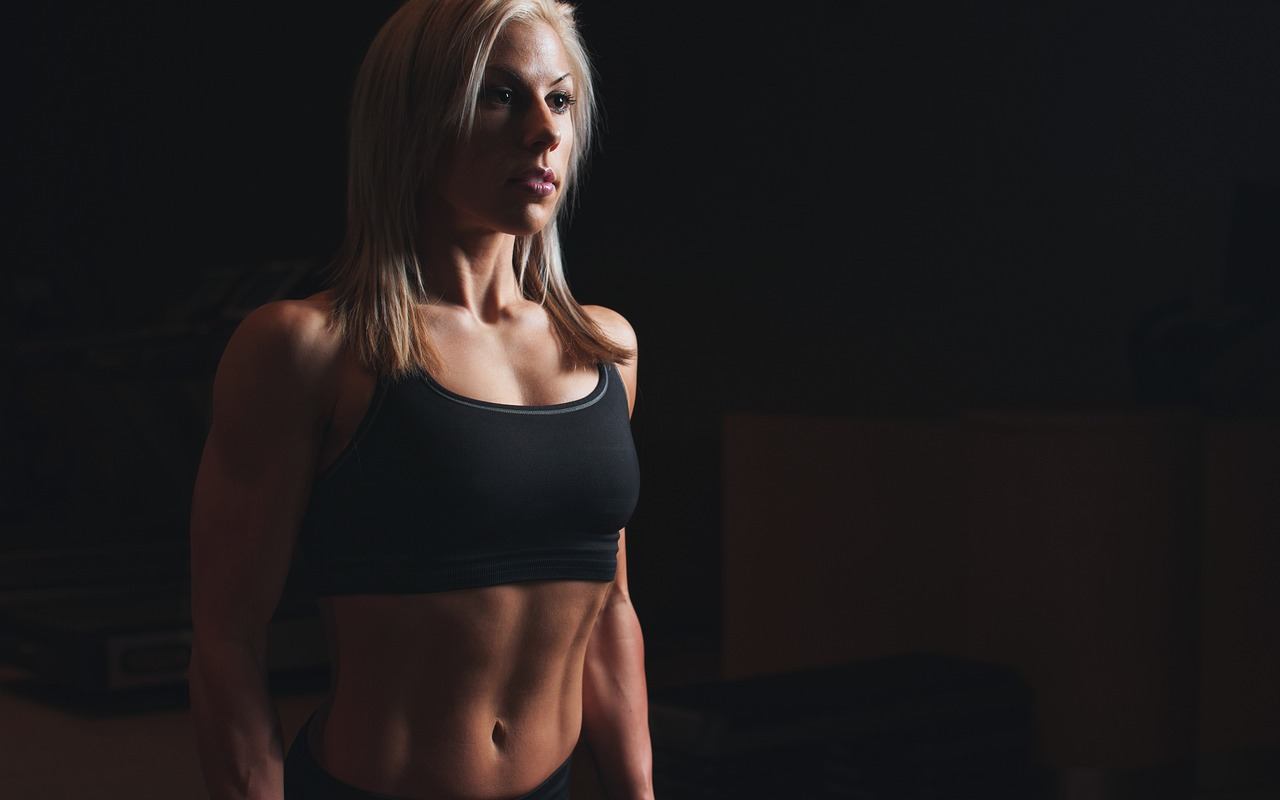
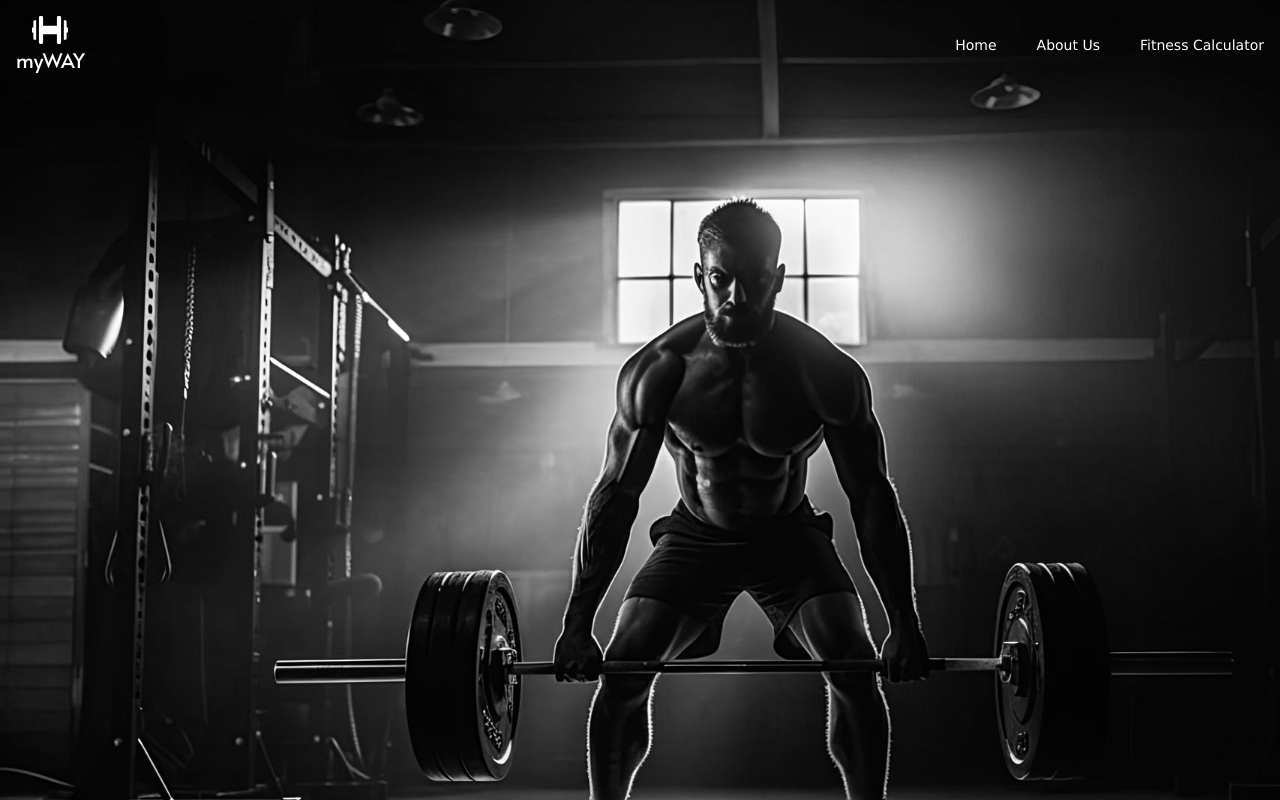
Before and after one commit to Utkarsh1520/GymWebsite, a plain HTML site: page Index.html in a window 1280 px wide. Drawn offline with Linux system fonts and the light colour scheme; a web font is replaced by a local one.

Commit message:
website update

```diff
--- a/Index.html
+++ b/Index.html
@@ -8,6 +8,17 @@
 </head>
 <body>
     <div class="hero">
+        <div class ="navbar">
+            <div class="logo">
+                <img src="Images/Logo.svg">
+                <p>myWAY</p>
+            </div>
+            <div class="pages">
+                <ul>Home</ul>
+                <ul>About Us</ul>
+                <ul>Fitness Calculator</ul>
+            </div>
+        </div>
     </div>
 </body>
 </html>
--- a/style.css
+++ b/style.css
@@ -1,5 +1,42 @@
+@import url('https://fonts.googleapis.com/css2?family=Alata&family=Open+Sans:ital,wght@0,300;0,400;0,500;0,600;0,700;0,800;1,300;1,400;1,500;1,600;1,700;1,800&family=Vina+Sans&display=swap');
+
 body{
-    padding: 0px;
+    padding: 16px;
     margin: 0px;
-    background-image: url('Images/abs-1850926_1280.jpg');
+    background-image: url('Images/muscular-male-athlete-gym-lifts-barbell-generative-ai-illustration.jpg');
 }
+
+.navbar{
+    display: flex;
+    justify-content: space-between;
+    align-items: center;
+}
+
+.logo{
+    display: flex;
+    flex-direction: column;
+    justify-content: center;
+    align-items: center;
+}
+
+.logo p{
+    color: white;
+    font-family: Alata;
+    font-size: 20px;
+    margin-top: 2px;
+    margin-bottom: 0px;
+}
+
+.logo img{
+    width: 36px;
+}
+
+.pages{
+    display: flex;
+}
+
+.pages ul{
+    color: white;
+    font-size: 14px;
+    font-family: Verdana, Geneva, Tahoma, sans-serif;
+}
```
Also changed, not shown: Images/muscular-male-athlete-gym-lifts-barbell-generative-ai-illustration.jpg (added).
